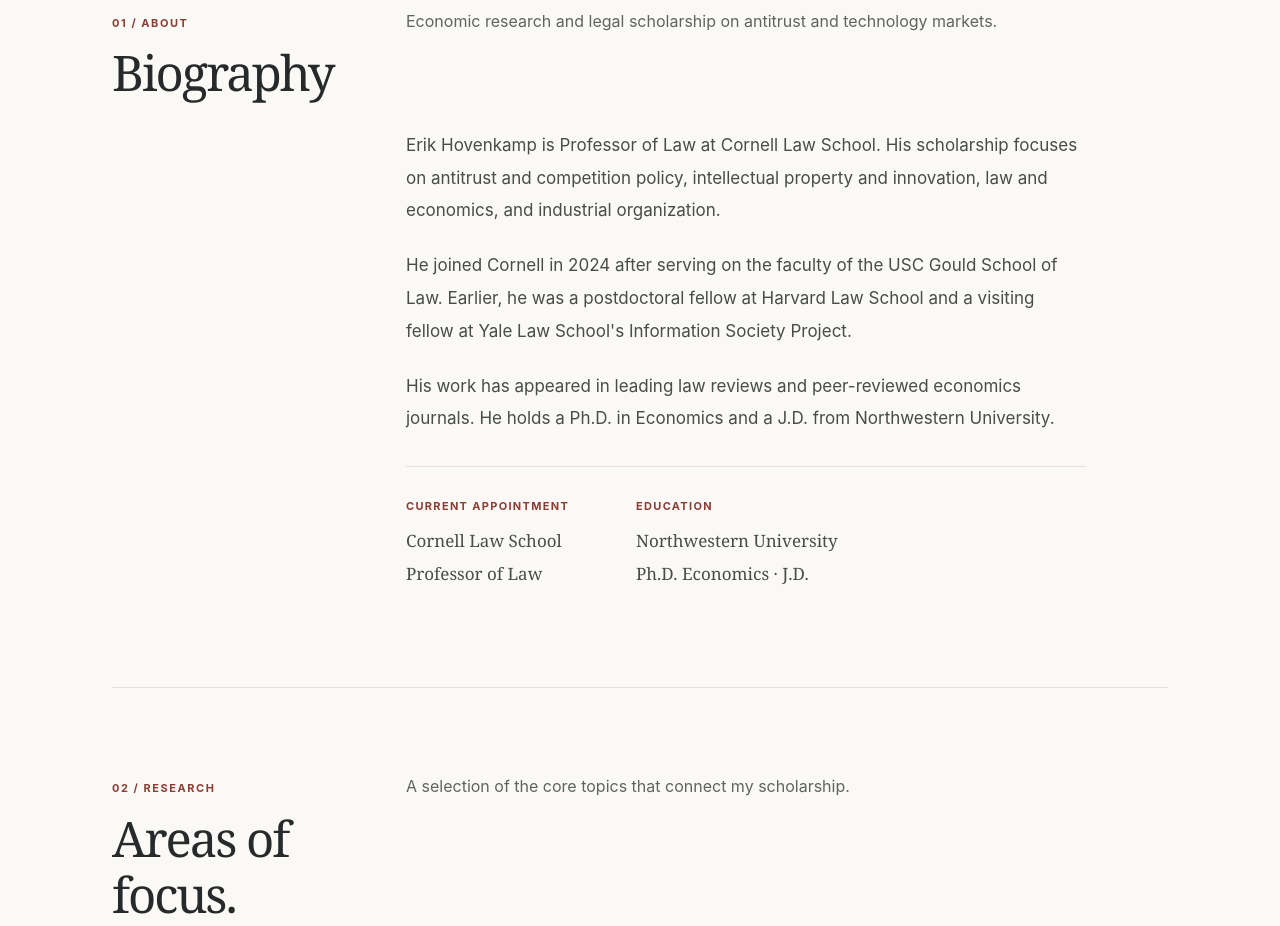
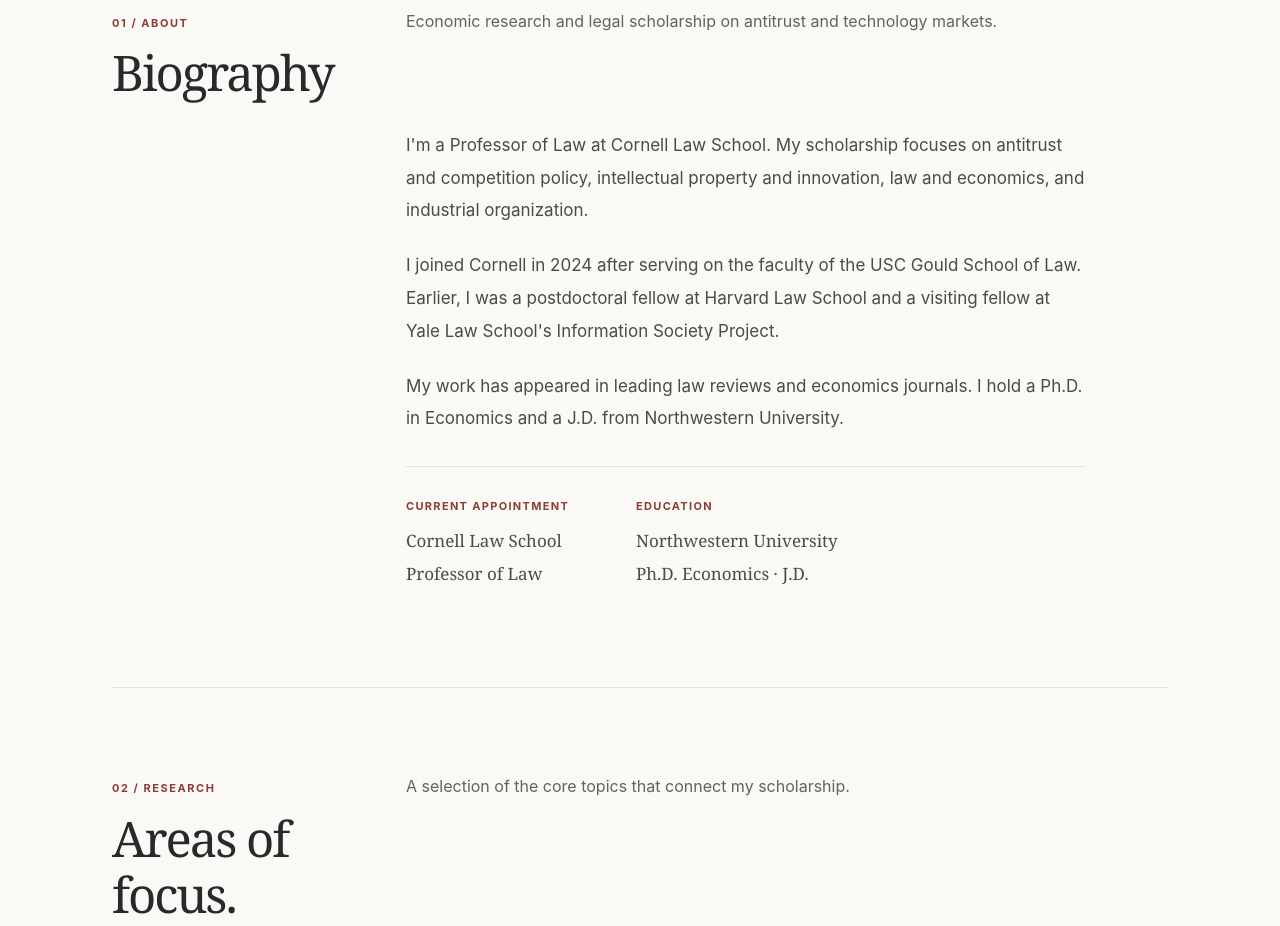
Before and after one commit to erikhovenkamp/erikhovenkamp.com-site, a plain HTML site: page index.html in a window 1280 px wide. Shown: the part 1040-1966 px from the top of the page. Drawn offline with Linux system fonts and the light colour scheme.

Commit message:
Update index.html

```diff
--- a/index.html
+++ b/index.html
@@ -510,9 +510,9 @@
           <p class="section-summary">Economic research and legal scholarship on antitrust and technology markets.</p>
         </div>
         <div class="section-body about-copy">
-          <p>Erik Hovenkamp is Professor of Law at Cornell Law School. His scholarship focuses on antitrust and competition policy, intellectual property and innovation, law and economics, and industrial organization.</p>
-          <p>He joined Cornell in 2024 after serving on the faculty of the USC Gould School of Law. Earlier, he was a postdoctoral fellow at Harvard Law School and a visiting fellow at Yale Law School's Information Society Project.</p>
-          <p>His work has appeared in leading law reviews and peer-reviewed economics journals. He holds a Ph.D. in Economics and a J.D. from Northwestern University.</p>
+          <p>I'm a Professor of Law at Cornell Law School. My scholarship focuses on antitrust and competition policy, intellectual property and innovation, law and economics, and industrial organization.</p>
+          <p>I joined Cornell in 2024 after serving on the faculty of the USC Gould School of Law. Earlier, I was a postdoctoral fellow at Harvard Law School and a visiting fellow at Yale Law School's Information Society Project.</p>
+          <p>My work has appeared in leading law reviews and economics journals. I hold a Ph.D. in Economics and a J.D. from Northwestern University.</p>
           <div class="quick-facts">
             <div class="fact"><span>Current appointment</span><strong>Cornell Law School<br>Professor of Law</strong></div>
             <div class="fact"><span>Education</span><strong>Northwestern University<br>Ph.D. Economics · J.D.</strong></div>
```
